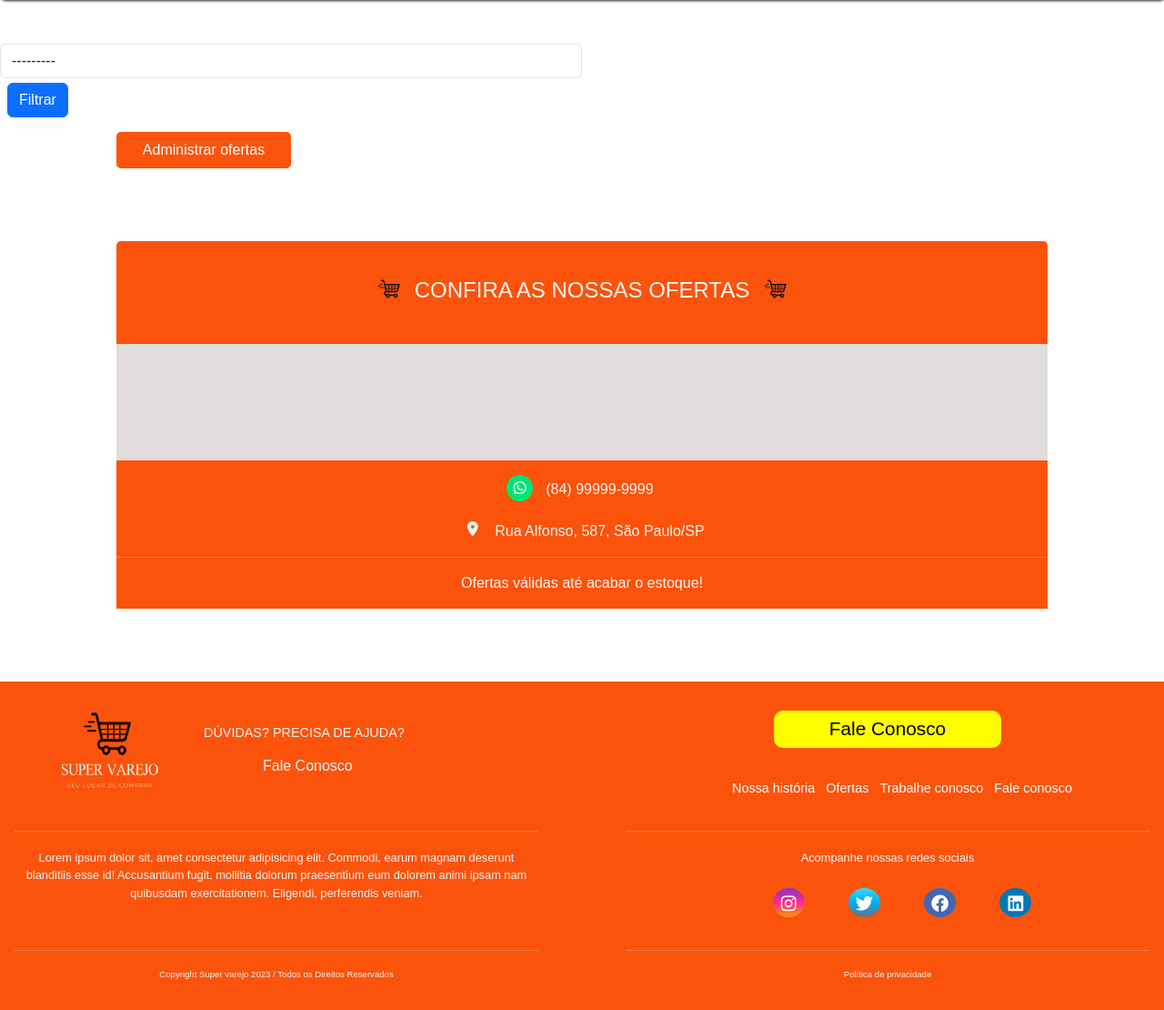
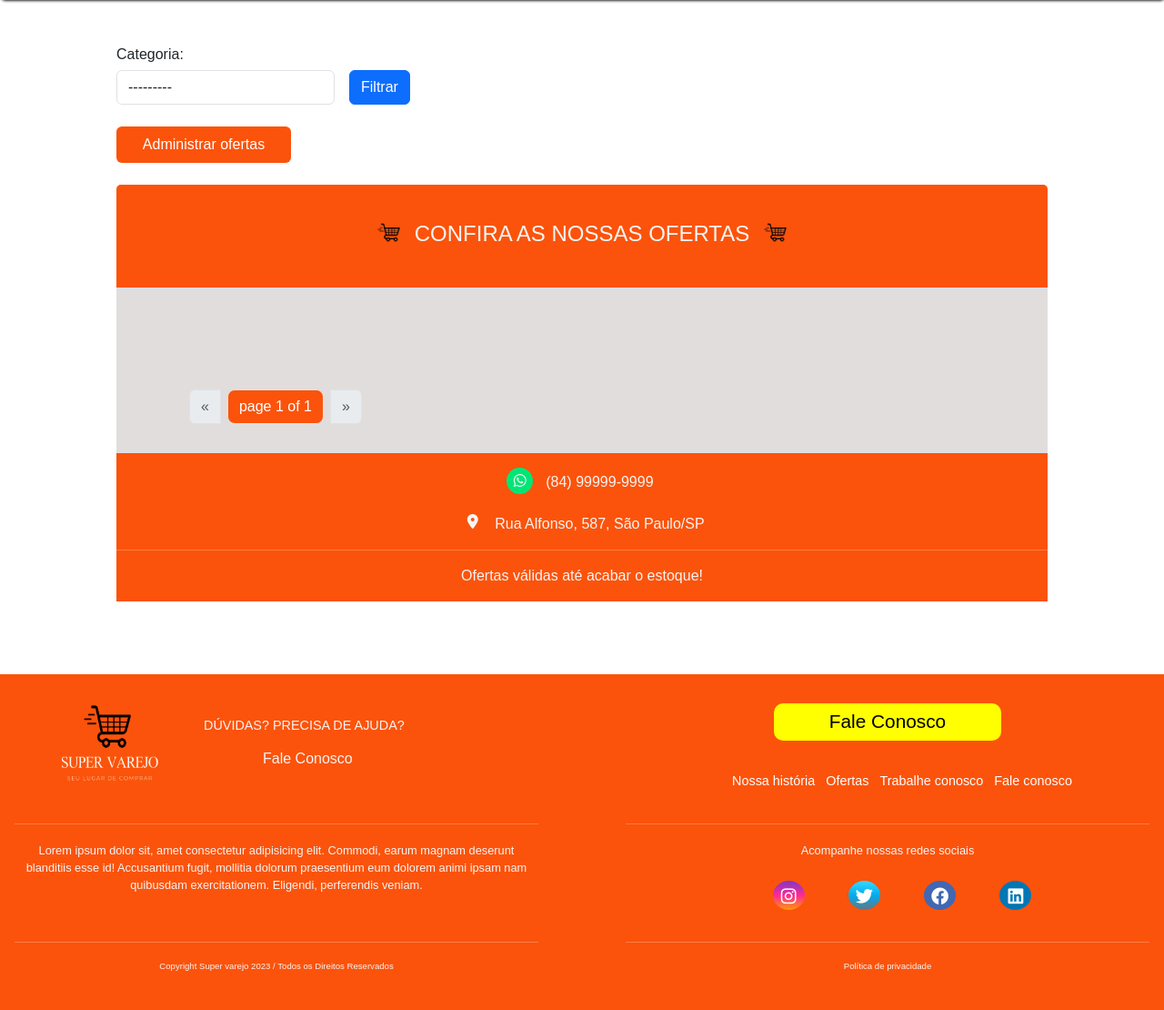
Before and after one commit to BrunoPereiradeSouza/supervarejo, a Django app: page /ofertas/ in a window 1280 px wide. Shown: the part 112-1222 px from the top of the page at 91% size. After the commit the page ends 1179 px from the top, so only its background shows below. Run offline with Django 4.2, Linux system fonts and the light colour scheme; the visitor is signed in with stand-in values (Sample User, id 1); data that the repository does not hold is empty.

Commit message:
realizando as últimas alterações

```diff
--- a/ofertas/forms.py
+++ b/ofertas/forms.py
@@ -1,7 +1,6 @@
 from django import forms
 from django.forms import ModelForm
 from .models import Candidato, Oferta, Categoria_oferta
-
 
 
 class CandidatoForm(ModelForm):
--- a/ofertas/models.py
+++ b/ofertas/models.py
@@ -1,5 +1,4 @@
 from django.db import models
-
 
 
 class Categoria_oferta(models.Model):
--- a/ofertas/static/ofertas/css/style-ofertas.css
+++ b/ofertas/static/ofertas/css/style-ofertas.css
@@ -22,7 +22,6 @@
 #master {
     display: flex;
     flex-direction: column;
-
 }
 
 .main_ofertas {
@@ -32,9 +31,10 @@
 }
 
 .main_ofertas_main {
-    margin-top: 1rem;
     display: flex;
     flex-direction: column;
+    margin: 0;
+    padding: 0;
 }
 
 .main_ofertas_main a {
@@ -45,17 +45,19 @@
     width: 15%;
     text-align: center;
     padding: .5rem 0;
-    border-radius: 5px;
+    border-radius: 6px;
+    margin-top: .5rem;
+    margin-bottom: .5rem;
 }
 
-.main_ofertas_main .principal {
+/*.main_ofertas_main .principal {
     margin-left: 8rem;
     background-color: #dfe4e8;
     width: 50%;
     padding: 0.5rem;
     border-radius: 10px;
     text-align: center;
-}
+}*/
 
 .main_container_card {
     display: flex;
@@ -65,7 +67,6 @@
     margin-top: 1rem;
     background-color: #e2dddd;;
     border-radius: 5px;
-    margin-top: 5rem;
 }
 
 .main_ofertas .main_container_card .economia {
@@ -291,19 +292,40 @@ td, th {
     text-align: center;
 }
 
-.button_admin {
-    margin: 4rem 0 0 10rem;
+.button-admin {
+    padding: 3rem;
+    display: flex;
+    justify-content: center;
+    gap: 4rem;
+}
+
+.new .read {
+    padding: 0;
 }
 
 .pagination {
     padding: 1rem;
-    width: 20%;
+    width: 50%;
     margin-left: 4rem;
+    display: flex;
     gap: .5rem;
+}
+
+.pagination .span-oferta {
+    color: white;
+    background: var(--color-background);
+    border-radius: .5rem;
+}
+
+.pagination .anterior, .next{
+    color: white;
+    background: var(--color-background);
+    padding: .3rem;
 }
 
 .pagination a {
     text-decoration: none;
+    margin: 0;
 }
 
 .form-filter-oferta {
@@ -314,3 +336,25 @@ td, th {
 .form-filter-oferta button {
     margin-left: .5rem;
 }
+
+.filter-form {
+    display: flex;
+
+}
+
+.button-filter {
+    margin-left: 1rem;
+}
+
+.campo-filter {
+    width: 20%;
+    margin: 0 0 0 3rem;
+}
+
+.title-filter {
+    margin: 3rem 0 .3rem 3rem;
+}
+
+.form-filtros {
+    margin-left: 5rem;
+}
--- a/ofertas/static/ofertas/css/style-trabalheconosco.css
+++ b/ofertas/static/ofertas/css/style-trabalheconosco.css
@@ -64,3 +64,32 @@
     cursor: pointer;
     margin:25px 0px 0px 0px;
 }
+
+.candidato-detail {
+    width: 80%;
+    margin: 5rem auto;
+}
+
+.img-candidato {
+    width: 45rem;
+    margin: 0 auto;
+}
+
+.label-candidato {
+    text-align: center;
+    margin-top: 3rem;
+    font-size: 1.5rem;
+}
+
+.h1-candidato {
+    margin: 2rem;
+    text-align: center;
+}
+
+#link-button {
+    margin-top: 3rem;
+}
+
+.voltar {
+    margin: 4rem;
+}
--- a/ofertas/templates/ofertas/pages/candidatos_admin.html
+++ b/ofertas/templates/ofertas/pages/candidatos_admin.html
@@ -1,6 +1,8 @@
 {% include 'ofertas/partials/head.html' %}
 
 <body>
+
+    <a href="{% url 'index' %}" class="btn btn-success mb-3 new voltar">Voltar para o site</a>
 
     <h2 class="h2_admin">Lista de Candidatos</h2>
     <div class="main-content-admin">
@@ -17,7 +19,7 @@
                 <tr>
                     <td>{{candidato.nome}}</td>
                     <td>{{candidato.vaga_emprego}}</td>
-                    <td><a href="{% url 'candidato_detalhe' id=candidato.id %}">Ver</a></td>
+                    <td><a href="{% url 'candidato_detalhe' id=candidato.id %}" class="link-candidato-ver"><i class="fa-regular fa-eye"></i></a></td>
                 </tr>
                 {% endfor %}
             </tbody>
--- a/ofertas/templates/ofertas/pages/ofertas.html
+++ b/ofertas/templates/ofertas/pages/ofertas.html
@@ -5,19 +5,19 @@
 <body>
     {% include 'ofertas/partials/header.html' %}
 
-    <form method="get" class="form-filter-oferta" <div class="mb-3">
-        <label action="{% url 'ofertas' %}" for="categorias" name="categoria">{{form.categoria}}</label>
-        </div>
-        <button type="submit" class="btn btn-primary">Filtrar</button>
-    </form>
+    <div id="master">
+        <form method="get" class="form-filtros">
 
-
-    <div id="master">
+            <label for="categoria" class="form-label title-filter">Categoria:</label>
+            <div class="mb-3 filter-form">
+                <label class="campo-filter">{{ form.categoria }}</label>
+                <button type="submit" class="btn btn-primary button-filter">Filtrar</button>
+            </div>
+        </form>
         <div class="main_ofertas_main">
             {% if user|has_role:'administrador' %}
             <a href="{% url 'ofertas_admin' %}">Administrar ofertas</a>
             {% endif %}
-
             <div class="main_ofertas">
                 <div class="main_container_card">
                     <div class="economia">
@@ -27,7 +27,7 @@
                     </div>
 
                     <div class="container-card">
-                        {% for oferta in page.object_list %}
+                        {% for oferta in ofertas %}
                         <div class="card">
                             <img src="{{oferta.imagem.url}}" alt="produto">
                             <div class="card-description">
@@ -44,17 +44,7 @@
 
                     </div>
 
-                    <div class="pagination">
-
-                        {% if page.has_previous %}
-                        <a href="{% url 'ofertas' %}?page={{page.previous_page_number}}">Anterior</a>
-                        {% endif %}
-                        {% if page.has_next %}
-                        <a href="{% url 'ofertas' %}?page={{page.next_page_number}}">Próximo</a>
-                        {% endif %}
-
-                    </div>
-
+                    {% include 'ofertas/partials/pagination.html' %}
 
                     <div id="footer_container_card">
                         <div class="whatsapp">
--- /dev/null
+++ b/ofertas/templates/ofertas/partials/pagination.html
@@ -0,0 +1,32 @@
+<nav aria-label="Page navigation">
+    <ul class="pagination">
+        {% if page_obj.has_previous %}
+            <li class="page-item">
+                <a class="page-link" href="?page={{ page_obj.previous_page_number }}" aria-label="Previous">
+                    <span aria-hidden="true" class="anterior">&laquo;</span>
+                </a>
+            </li>
+
+        {% else %}
+            <li class="page-item disabled">
+                <span class="page-link" aria-hidden="true">&laquo;</span>
+            </li>
+        {% endif %}
+
+        <li class="page-item disabled">
+            <span class="page-link span-oferta">page {{ page_obj.number }} of {{ page_obj.paginator.num_pages }}</span>
+        </li>
+
+        {% if page_obj.has_next %}
+            <li class="page-item">
+                <a class="page-link" href="?page={{ page_obj.next_page_number }}" aria-label="Next">
+                    <span aria-hidden="true" class="next">&raquo;</span>
+                </a>
+            </li>
+        {% else %}
+            <li class="page-item disabled">
+                <span class="page-link" aria-hidden="true">&raquo;</span>
+            </li>
+        {% endif %}
+    </ul>
+</nav>
--- a/ofertas/urls.py
+++ b/ofertas/urls.py
@@ -5,7 +5,7 @@ from . import views
 urlpatterns = [
     path('', views.index, name='index'),
     path('contato/', views.contato, name='contato'),
-    path('ofertas/', views.ofertas, name='ofertas'),
+    path('ofertas/', views.OfertaListar.as_view(), name='ofertas'),
     path('ofertas/criar/', views.ofertas_criar, name='ofertas_criar'),
     path('trabalheconosco/', views.trabalhe_conosco, name='trabalhe_conosco'),
     path('trabalheconosco/admin', views.candidato_listar, name='candidato_listar'),
@@ -15,5 +15,5 @@ urlpatterns = [
     path('ofertas/admin/', views.ofertas_admin, name='ofertas_admin'),
     path('cadastro/', views.cadastrar_usuario, name='cadastro'),
     path('login/', views.login_usuario, name='login'),
-    path('logout/', views.usuario_logout, name='logout')
+    path('logout/', views.usuario_logout, name='logout'),
 ]
--- a/ofertas/views.py
+++ b/ofertas/views.py
@@ -4,10 +4,10 @@ from .models import Oferta, Candidato
 from django.contrib.auth.models import User
 from django.contrib.auth import authenticate, login, logout
 from django.contrib import messages
-from django.core.paginator import Paginator
 from rolepermissions.roles import assign_role
 from rolepermissions.decorators import has_role_decorator
-
+from django.views.generic import ListView
+from django.contrib.auth.mixins import LoginRequiredMixin
 
 def index(request):
 
@@ -27,19 +27,25 @@ def trabalhe_conosco(request):
                   {'form': form})
 
 
-def ofertas(request):
-    if request.user.is_authenticated:
-        categoria = request.GET.get('categoria')
-        ofertas = Oferta.objects.filter(categoria=categoria)
-        ofertas_paginator = Paginator(ofertas, 12)
-        page_num = request.GET.get('page')
-        page = ofertas_paginator.get_page(page_num)
-        form = OfertaFilterForm()
+class OfertaListar(LoginRequiredMixin, ListView):
+    login_url = '/login/'
+    model = Oferta
+    template_name = 'ofertas/pages/ofertas.html'
+    context_object_name = 'ofertas'
+    paginate_by = 10
 
-        return render(request, 'ofertas/pages/ofertas.html', {'page': page, 'form': form})
-    else:
-        messages.info(request, 'Você precisa estar logado para ver as ofertas!')
-        return redirect('login')
+    def get_context_data(self, **kwargs):
+        context = super().get_context_data(**kwargs)
+        context['form'] = OfertaFilterForm(self.request.GET or None)
+        return context
+
+    def get_queryset(self):
+        queryset = super().get_queryset()
+        self.form = OfertaFilterForm(self.request.GET or None)
+        if self.form.is_valid():
+            if self.form.cleaned_data.get('categoria'):
+                queryset = queryset.filter(categoria=self.form.cleaned_data['categoria'])
+        return queryset
 
 
 @has_role_decorator('administrador')
@@ -90,7 +96,6 @@ def ofertas_admin(request):
     num_ofertas = Oferta.objects.count()
     context = {'ofertas': ofertas, 'num_ofertas': num_ofertas}
     return render(request, 'ofertas/pages/ofertas_admin.html', context)
-
 
 
 def cadastrar_usuario(request):
@@ -148,12 +153,14 @@ def usuario_logout(request):
     return redirect('login')
 
 
+@has_role_decorator('administrador')
 def candidato_listar(request):
     candidatos = Candidato.objects.all()
     context = {'candidatos': candidatos}
     return render(request, 'ofertas/pages/candidatos_admin.html', context)
 
 
+@has_role_decorator('administrador')
 def candidato_detalhe(request, id):
     candidato = get_object_or_404(Candidato, id=id)
     context = {'candidato': candidato}
```
Also changed, not shown: ofertas/filters.py (added, +10 -0 lines), ofertas/templates/ofertas/pages/candidato_detalhe.html (+44 -7 lines), ofertas/templates/ofertas/pages/ofertas_admin.html (+8 -5 lines), ofertas/templates/ofertas/pages/trabalhe_conosco.html (+8 -1 lines), media/media/biscoito_bauduco.png (added), media/static/ofertas/img/banana_JRQganb.png (added), media/static/ofertas/img/curriculo.png (added).
